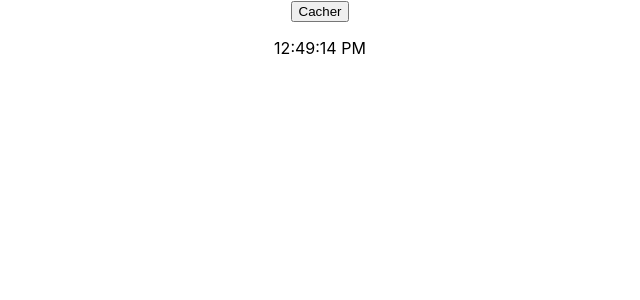
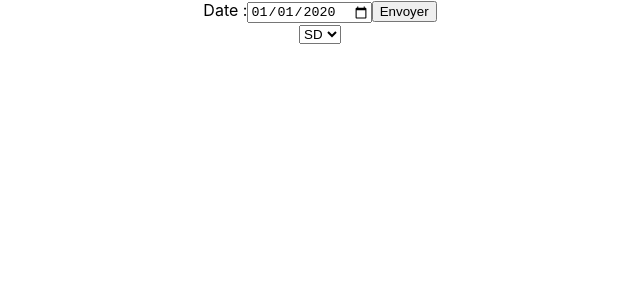
Before and after one commit to thetinyspark/ausy-react, a React (Create React App) app: page / in a window 1280 px wide. Shown: the top 300 px of the page, without its empty margins (320-960 px from the left). Built offline with nearby package versions, Linux system fonts and the light colour scheme; no server answers.

Commit message:
les hooks sépabo

```diff
--- a/src/Apod.jsx
+++ b/src/Apod.jsx
@@ -1,126 +1,76 @@
-import React from "react";
+import React, { useState, useEffect } from "react";
 import './Apod.css';
 
-class Apod extends React.Component {
-    constructor(props) {
-        super(props);
-        this.state = {
-            apod: null,
-            date: "2020-01-01",
-            img: "",
-            hd: false
-        };
-    }
+function Apod( props ){
+    const [apod, setApod] = useState(null);
+    const [date, setDate] = useState("2020-01-01");
+    const [img, setImg] = useState("");
+    const [hd, setHd] = useState(false);
 
-    onError = (error) => {
-        alert("Erreur: " + error);
-    };
+    const onError       = (error) => alert("Erreur: " + error)  ;
+    const changeHandler = (event) => setDate(event.target.value);
+    const submitHanler  = (event) => event.preventDefault()     ;
 
-    componentDidMount = () => {
-        this.refresh();
-    };
-
-    refresh = () => {
+    const refresh = () => {
         const key = "alxhJbkmFVHXK10qRwos2PvcIdCy9r69H62FoQEy";
-        const date = this.state.date;
         const url = "https://api.nasa.gov/planetary/apod?api_key=" + key + "&date=" + date;
-
         fetch(url).then(
-
             (response) => {
                 response.json().then(
-
                     (apodData) => {
-                        this.setState({ apod: apodData, date: date, img: apodData.url });
+                        setApod(apodData);
+                        setImg(apodData.url);
                     },
-
-                    this.onError
-
+                    onError
                 )
             },
-
-            this.onError
-
-        )
-    };
-
-    changeHandler = (event) => {
-        const element = event.target;
-        this.setState(
-            { date: element.value },
-            this.refresh
+            onError
         );
     };
 
-    submitHanler = (event) => {
-        event.preventDefault();
+    const qualityHandler = (event) => {
+        const isHd = event.target.value === "true";
+        let url = (apod === null) ? "" : (isHd) ? apod.hdurl : apod.url;
+        setHd(isHd);
+        setImg(url);
     };
 
-    qualityHandler = (event) => {
-        const hd = event.target.value === "true";
-        let img = "";
-        if( this.state.apod !== null ){
-            if( hd )
-                img = this.state.apod.hdurl;
-            else
-                img = this.state.apod.url;
-        }
-        this.setState(
-            {
-                hd: hd ,
-                img: img
-            }
-        );
-    };
+    useEffect( refresh,  [date] );
 
-    render = () => {
     return (
         <>
-
-                <form onSubmit={this.submitHanler}>
+            <form onSubmit={submitHanler}>
                 <label>Date :</label>
-                    <input type="date" value={this.state.date} onChange={this.changeHandler} name="date" />
+                <input type="date" value={date} onChange={changeHandler} name="date" />
                 <input type="submit" value="Envoyer" />
             </form>
 
-                <select name="hdsd" value={this.state.hd} onChange={this.qualityHandler}>
+            <select name="hdsd" value={hd} onChange={qualityHandler}>
                 <option value={false}>SD</option>
                 <option value={true}>HD</option>
             </select>
-
-
-
             {
-                    this.state.apod !== null
-
-                    &&
-
+                apod !== null &&
                 (
                     <>
-
-
-                            <h2>{this.state.apod.title}</h2>
-
+                        <h2>{apod.title}</h2>
                         {
-                                this.state.apod.media_type === "image" &&
-                                <img className={ this.state.hd ? "hd" : "sd"}
-                                     src={this.state.img} alt={this.state.apod.title} />
+                            apod.media_type === "image" &&
+                            <img className={ hd ? "hd" : "sd"} src={img} alt={apod.title} />
                         }
 
                         {
-                                this.state.apod.media_type === "video" &&
-                                <a href={this.state.apod.url} target="_blank">Consulter la vidéo</a>
+                            apod.media_type === "video" &&
+                            <a href={apod.url} target="_blank">Consulter la vidéo</a>
                         }
 
-                            <p>{this.state.apod.date} - {this.state.apod.copyright}</p>
-                            <p>{this.state.apod.explanation}</p>
+                        <p>{apod.date} - {apod.copyright}</p>
+                        <p>{apod.explanation}</p>
                     </>
                 )
             }
-
         </>
     );
-    };
+
 }
-
 export default Apod;
--- a/src/App.js
+++ b/src/App.js
@@ -13,7 +13,7 @@ class App extends React.Component {
 
     return (
       <div className="App">
-        <Clock />
+        <Apod />
       </div>
     );
   };
```
Lines whose indentation alone changed are shown as unchanged.
